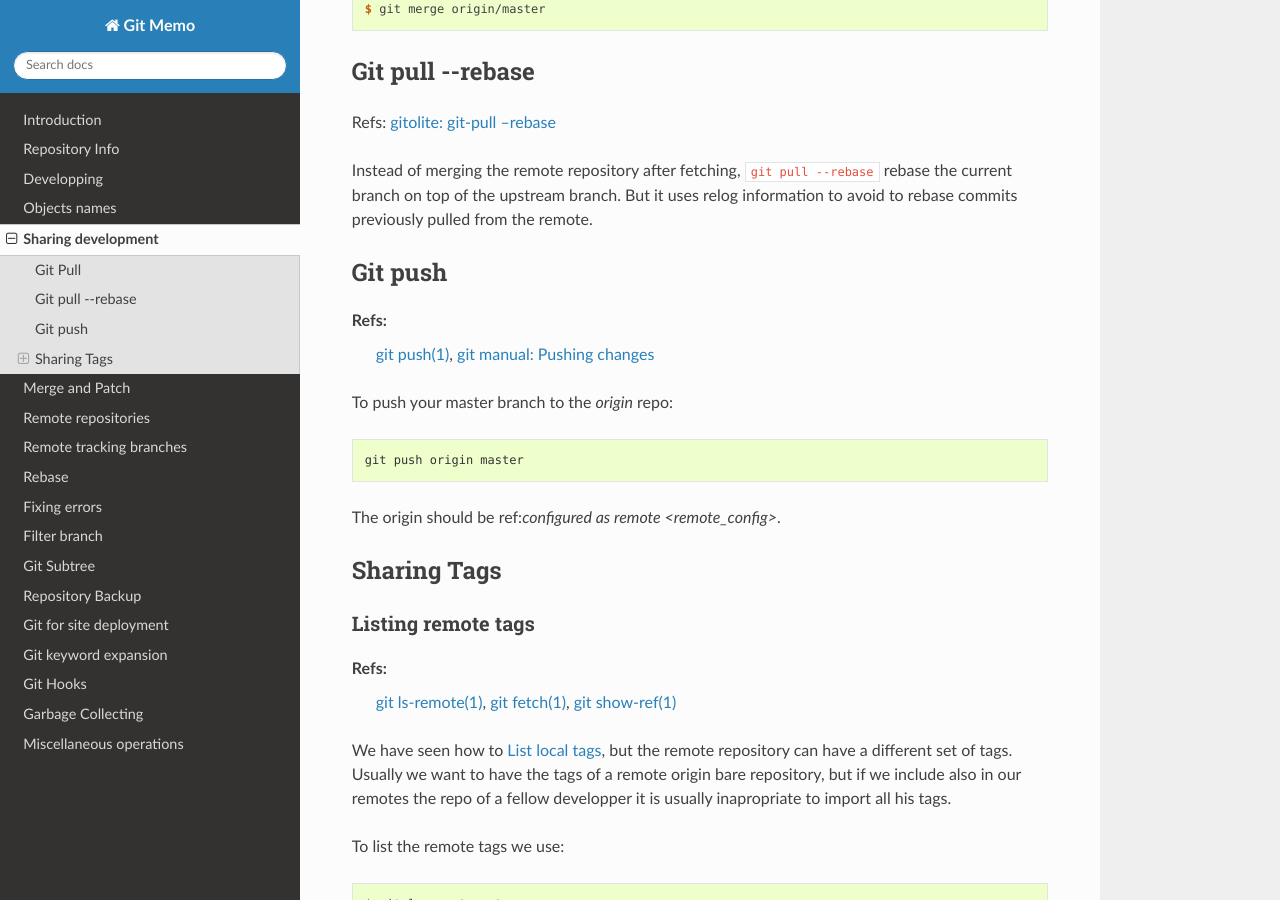
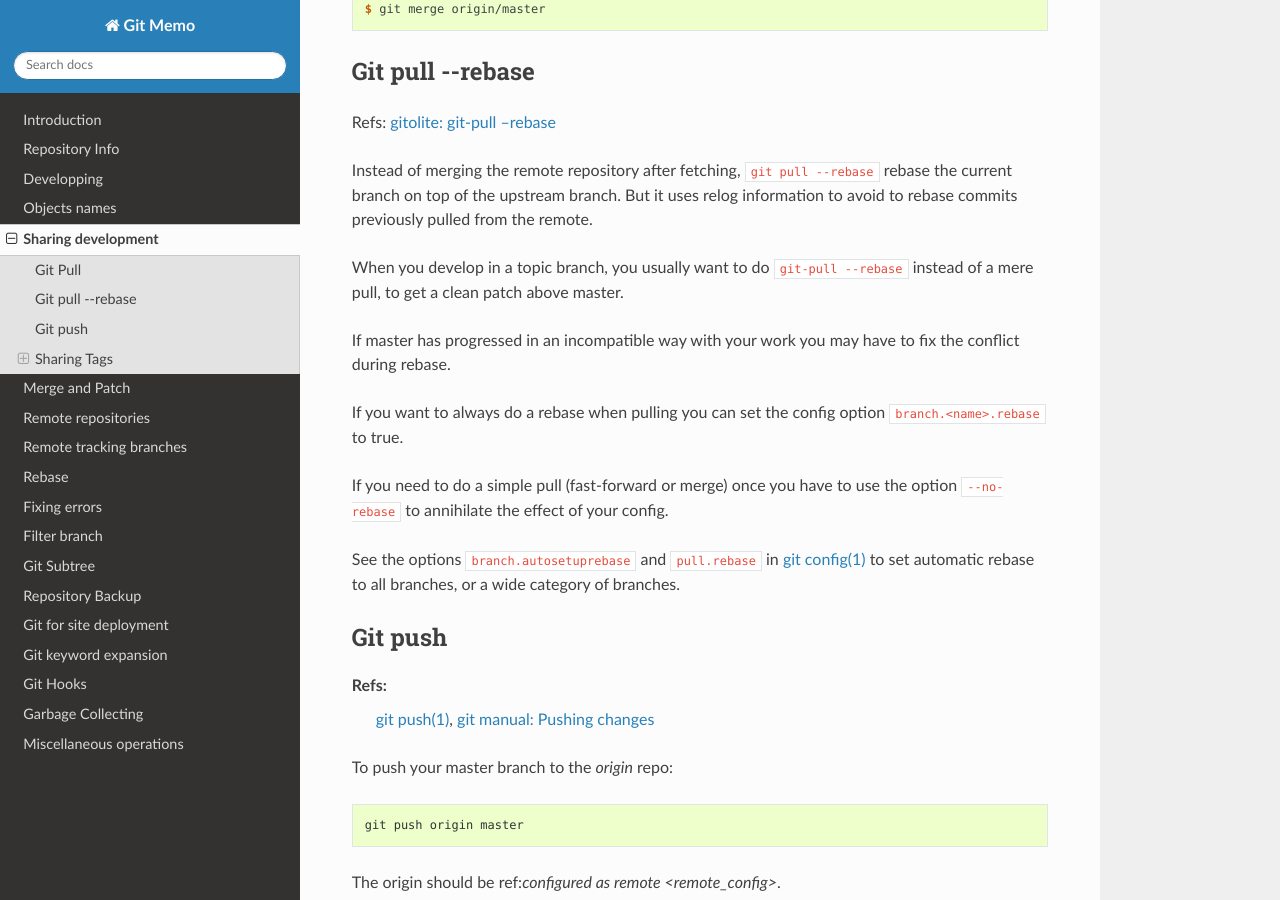
Before and after one commit to marczz/git-memo, a Sphinx documentation site: the page built from source/sharing.rst, in a window 1280 px wide and 900 px high, scrolled down 565 px. Built offline with Sphinx 7.4.7 and the Read the Docs theme 2.0.0, drawn with Linux system fonts in a browser that asks for light colours.

Commit message:
source/sharing.rst: use of pull --rebase.

```diff
--- a/source/sharing.rst
+++ b/source/sharing.rst
@@ -40,6 +40,24 @@ Instead of merging the remote repository after fetching, ``git pull --rebase``
 rebase  the current branch on top of the upstream branch. But it uses
 relog information to avoid to rebase commits previously pulled from
 the remote.
+
+When you develop in a topic branch, you usually want to do ``git-pull
+--rebase`` instead of a mere pull, to get a clean patch above master.
+
+If master has progressed in an incompatible way with your work
+you may have to fix the conflict during rebase.
+
+If you want to always do a rebase when pulling you can set the config
+option ``branch.<name>.rebase`` to true.
+
+If you need to do a simple pull (fast-forward or merge) once you have
+to use the option ``--no-rebase`` to annihilate the effect of your
+config.
+
+See the options ``branch.autosetuprebase`` and ``pull.rebase`` in
+:gitdoc:`git config(1) <git-config.html>` to set automatic rebase
+to all branches, or a wide category of branches.
+
 
 ..  index:
     single: git; push
```
